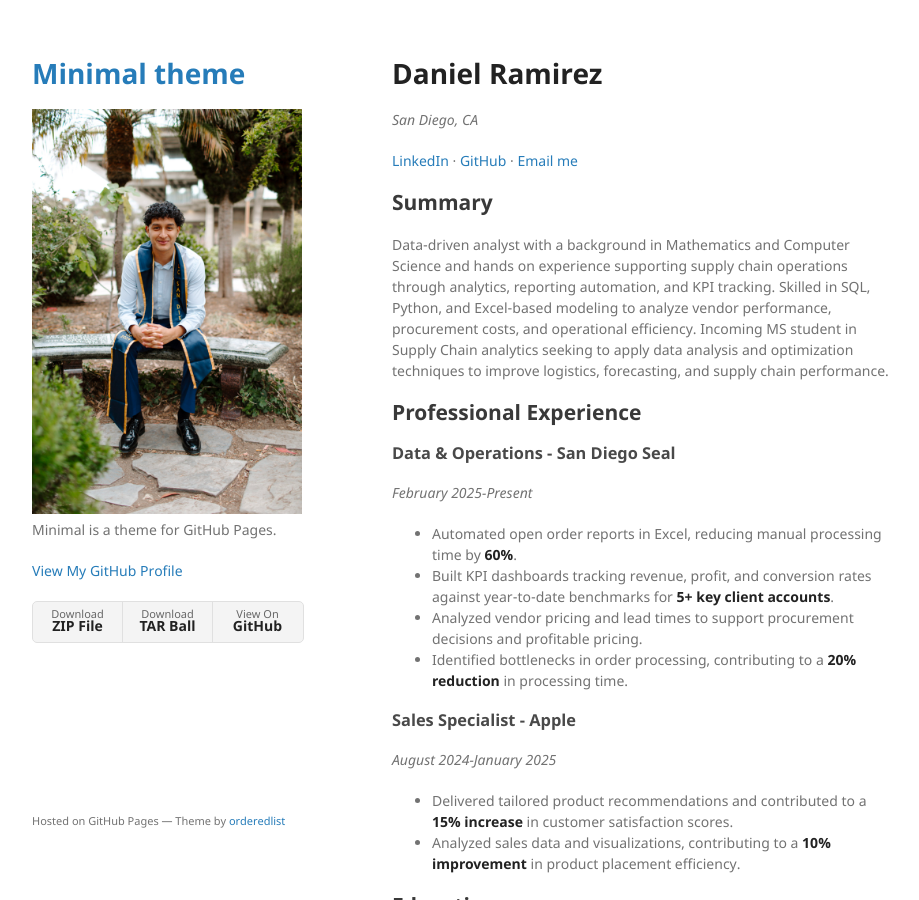
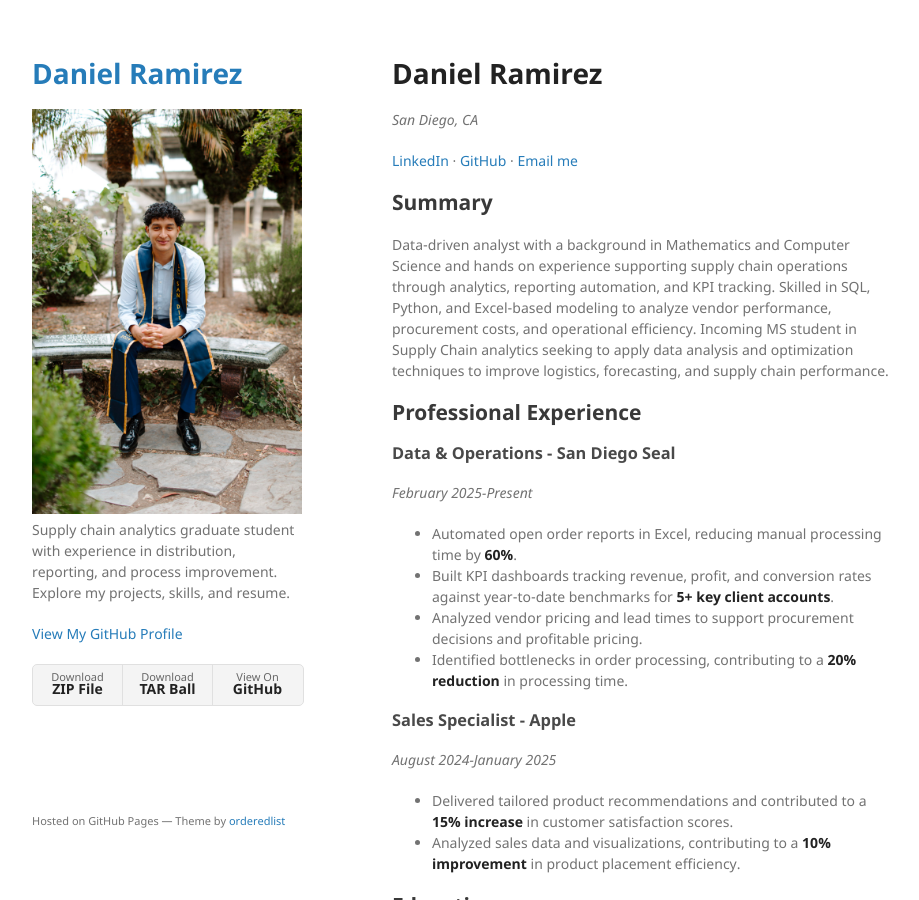
Before and after one commit to dannyr742/dannyr742.github.io, a Jekyll site: the page built from index.md, in a window 1280 px wide and 900 px high. Shown: the whole window, without its empty margins (178-1097 px from the left). Built offline with Jekyll 4.4.1, drawn with Linux system fonts in a browser that asks for light colours; our own code applies the rules of GitHub Pages for plain Markdown files.

Commit message:
Title and Description

```diff
--- a/_config.yml
+++ b/_config.yml
@@ -1,6 +1,6 @@
-title: Minimal theme
+title: Daniel Ramirez
 logo: /assets/img/logo.png
-description: Minimal is a theme for GitHub Pages.
+description: Supply chain analytics graduate student with experience in distribution, reporting, and process improvement. Explore my projects, skills, and resume.
 show_downloads: true
 google_analytics:
 theme: jekyll-theme-minimal
```
